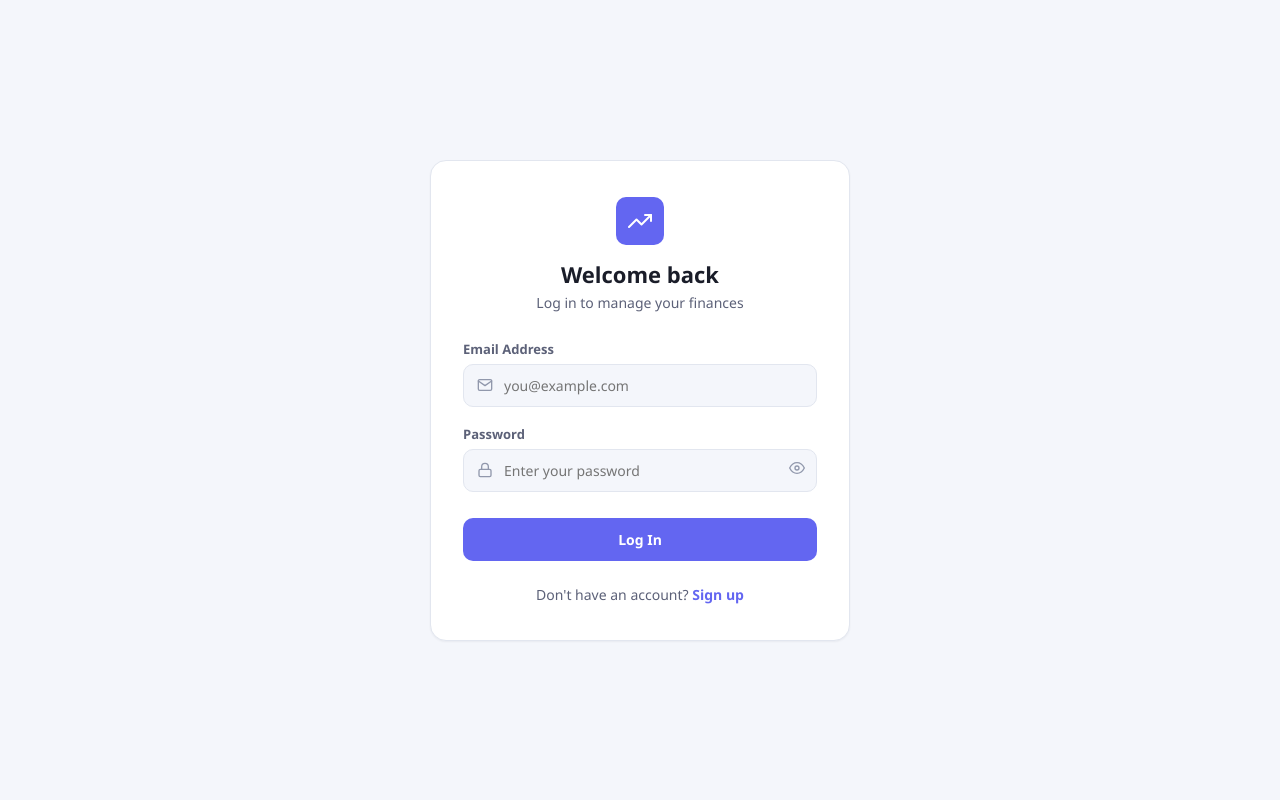
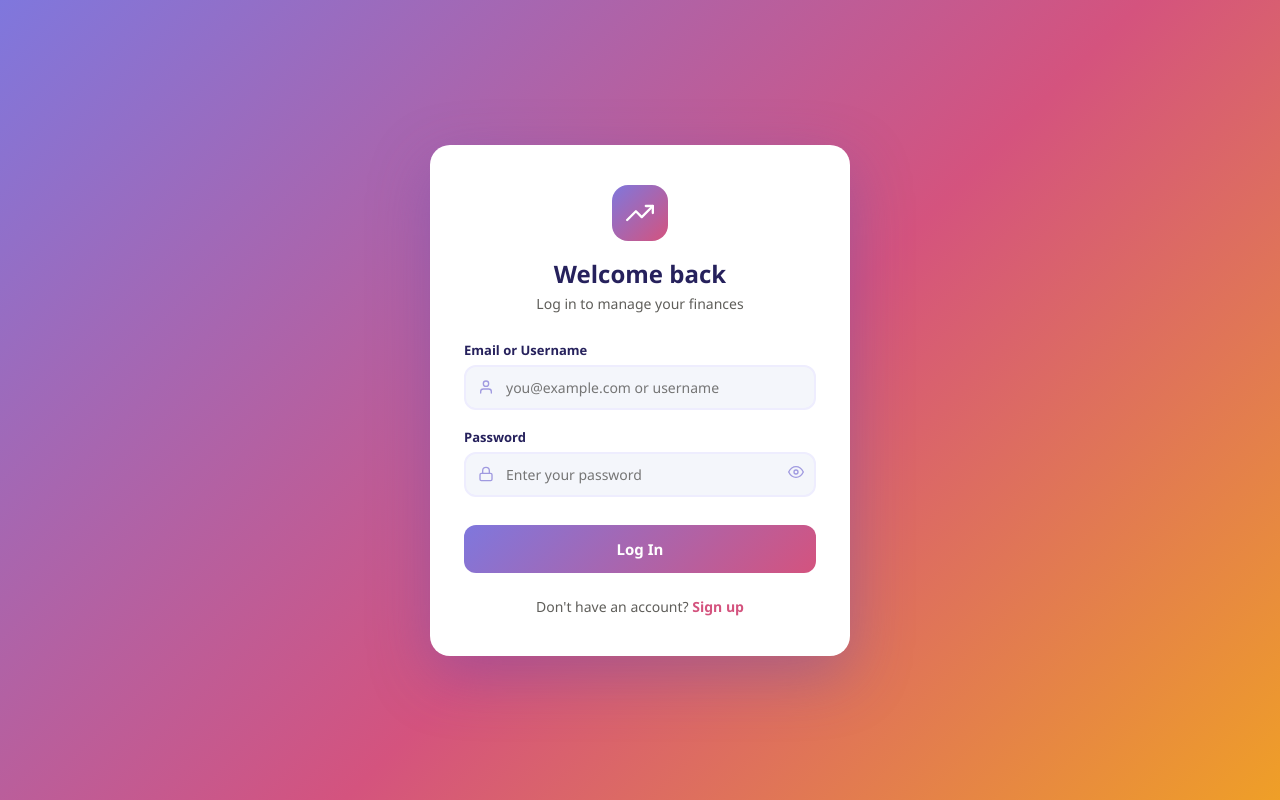
Before and after one commit to adithima/expense-tracker, a React (Vite) app in the folder frontend/: page /login in a window 1280 px wide. Built offline with nearby package versions, Linux system fonts and the light colour scheme; no server answers.

Commit message:
Add optional username login alongside email, redesign login/signup UI

```diff
--- a/frontend/src/pages/Login.jsx
+++ b/frontend/src/pages/Login.jsx
@@ -1,36 +1,37 @@
 import React, { useState } from 'react';
 import { Link, useNavigate } from 'react-router-dom';
-import { FiMail, FiLock, FiEye, FiEyeOff, FiTrendingUp } from 'react-icons/fi';
+import { FiUser, FiLock, FiEye, FiEyeOff, FiTrendingUp } from 'react-icons/fi';
 import { useAuth } from '../context/AuthContext';
-import { validateEmail, validatePassword, runValidation } from '../utils/validators';
+import { validatePassword, runValidation } from '../utils/validators';
 
 /**
  * Login Page
- * Handles user authentication with client-side validation,
- * inline field errors, loading state, and redirect on success.
+ * Accepts either an email address OR a username in a single field.
+ * Backend figures out which one was entered.
  */
 const Login = () => {
   const { login, authLoading } = useAuth();
   const navigate = useNavigate();
 
-  const [formData, setFormData] = useState({ email: '', password: '' });
+  const [formData, setFormData] = useState({ identifier: '', password: '' });
   const [errors, setErrors] = useState({});
   const [showPassword, setShowPassword] = useState(false);
 
   const handleChange = (e) => {
     const { name, value } = e.target;
     setFormData((prev) => ({ ...prev, [name]: value }));
-    // Clear the field-specific error as soon as the user starts correcting it
     if (errors[name]) {
       setErrors((prev) => ({ ...prev, [name]: '' }));
     }
   };
 
+  const validateIdentifier = (val) => (!val || !val.trim() ? 'Enter your email or username' : '');
+
   const handleSubmit = async (e) => {
     e.preventDefault();
 
     const validationErrors = runValidation(formData, {
-      email: validateEmail,
+      identifier: validateIdentifier,
       password: validatePassword,
     });
 
@@ -39,7 +40,7 @@ const Login = () => {
       return;
     }
 
-    const result = await login(formData.email, formData.password);
+    const result = await login(formData.identifier, formData.password);
     if (result.success) {
       navigate('/dashboard');
     }
@@ -52,62 +53,78 @@ const Login = () => {
         display: 'flex',
         alignItems: 'center',
         justifyContent: 'center',
-        backgroundColor: 'var(--color-bg)',
+        background: 'linear-gradient(135deg, #7f77dd 0%, #d4537e 55%, #ef9f27 100%)',
         padding: '20px',
       }}
     >
-      <div className="card" style={{ width: '100%', maxWidth: '420px', padding: '36px 32px' }}>
-        {/* Logo / Branding */}
+      <div
+        style={{
+          width: '100%',
+          maxWidth: '420px',
+          padding: '40px 34px',
+          borderRadius: '20px',
+          backgroundColor: '#ffffff',
+          boxShadow: '0 20px 60px rgba(83, 74, 183, 0.35)',
+        }}
+      >
         <div style={{ display: 'flex', flexDirection: 'column', alignItems: 'center', marginBottom: '28px' }}>
           <div
             style={{
-              width: 48,
-              height: 48,
-              borderRadius: 'var(--radius-md)',
-              backgroundColor: 'var(--color-primary)',
+              width: 56,
+              height: 56,
+              borderRadius: '16px',
+              background: 'linear-gradient(135deg, #7f77dd, #d4537e)',
               display: 'flex',
               alignItems: 'center',
               justifyContent: 'center',
-              marginBottom: '14px',
+              marginBottom: '16px',
             }}
           >
-            <FiTrendingUp size={24} color="#fff" />
+            <FiTrendingUp size={28} color="#fff" />
           </div>
-          <h1 style={{ fontSize: '22px', fontWeight: 800 }}>Welcome back</h1>
-          <p style={{ fontSize: '14px', color: 'var(--color-text-secondary)', marginTop: '4px' }}>
+          <h1 style={{ fontSize: '24px', fontWeight: 800, color: '#26215c' }}>Welcome back</h1>
+          <p style={{ fontSize: '14px', color: '#5f5e5a', marginTop: '4px' }}>
             Log in to manage your finances
           </p>
         </div>
 
         <form onSubmit={handleSubmit} noValidate>
           <div className="form-group">
-            <label className="form-label" htmlFor="email">Email Address</label>
+            <label className="form-label" htmlFor="identifier" style={{ color: '#26215c', fontWeight: 600 }}>
+              Email or Username
+            </label>
             <div style={{ position: 'relative' }}>
-              <FiMail
+              <FiUser
                 size={16}
-                style={{ position: 'absolute', left: 14, top: '50%', transform: 'translateY(-50%)', color: 'var(--color-text-muted)' }}
+                style={{ position: 'absolute', left: 14, top: '50%', transform: 'translateY(-50%)', color: '#a09ae0' }}
               />
               <input
-                id="email"
-                type="email"
-                name="email"
-                value={formData.email}
+                id="identifier"
+                type="text"
+                name="identifier"
+                value={formData.identifier}
                 onChange={handleChange}
-                placeholder="you@example.com"
-                className={`form-input ${errors.email ? 'input-error' : ''}`}
-                style={{ paddingLeft: '40px' }}
-                autoComplete="email"
+                placeholder="you@example.com or username"
+                className={`form-input ${errors.identifier ? 'input-error' : ''}`}
+                style={{
+                  paddingLeft: '40px',
+                  borderRadius: '12px',
+                  border: '2px solid #eeedfe',
+                }}
+                autoComplete="username"
               />
             </div>
-            {errors.email && <p className="form-error">{errors.email}</p>}
+            {errors.identifier && <p className="form-error">{errors.identifier}</p>}
           </div>
 
           <div className="form-group">
-            <label className="form-label" htmlFor="password">Password</label>
+            <label className="form-label" htmlFor="password" style={{ color: '#26215c', fontWeight: 600 }}>
+              Password
+            </label>
             <div style={{ position: 'relative' }}>
               <FiLock
                 size={16}
-                style={{ position: 'absolute', left: 14, top: '50%', transform: 'translateY(-50%)', color: 'var(--color-text-muted)' }}
+                style={{ position: 'absolute', left: 14, top: '50%', transform: 'translateY(-50%)', color: '#a09ae0' }}
               />
               <input
                 id="password"
@@ -117,14 +134,19 @@ const Login = () => {
                 onChange={handleChange}
                 placeholder="Enter your password"
                 className={`form-input ${errors.password ? 'input-error' : ''}`}
-                style={{ paddingLeft: '40px', paddingRight: '40px' }}
+                style={{
+                  paddingLeft: '40px',
+                  paddingRight: '40px',
+                  borderRadius: '12px',
+                  border: '2px solid #eeedfe',
+                }}
                 autoComplete="current-password"
               />
               <button
                 type="button"
                 onClick={() => setShowPassword((prev) => !prev)}
                 aria-label={showPassword ? 'Hide password' : 'Show password'}
-                style={{ position: 'absolute', right: 12, top: '50%', transform: 'translateY(-50%)', color: 'var(--color-text-muted)' }}
+                style={{ position: 'absolute', right: 12, top: '50%', transform: 'translateY(-50%)', color: '#a09ae0' }}
               >
                 {showPassword ? <FiEyeOff size={16} /> : <FiEye size={16} />}
               </button>
@@ -134,17 +156,28 @@ const Login = () => {
 
           <button
             type="submit"
-            className="btn btn-primary btn-block"
             disabled={authLoading}
-            style={{ marginTop: '8px', padding: '12px' }}
+            style={{
+              width: '100%',
+              marginTop: '10px',
+              padding: '14px',
+              borderRadius: '12px',
+              border: 'none',
+              background: 'linear-gradient(135deg, #7f77dd, #d4537e)',
+              color: '#fff',
+              fontWeight: 700,
+              fontSize: '15px',
+              cursor: authLoading ? 'default' : 'pointer',
+              opacity: authLoading ? 0.7 : 1,
+            }}
           >
             {authLoading ? 'Logging in...' : 'Log In'}
           </button>
         </form>
 
-        <p style={{ textAlign: 'center', fontSize: '14px', color: 'var(--color-text-secondary)', marginTop: '24px' }}>
+        <p style={{ textAlign: 'center', fontSize: '14px', color: '#5f5e5a', marginTop: '24px' }}>
           Don't have an account?{' '}
-          <Link to="/register" style={{ color: 'var(--color-primary)', fontWeight: 600 }}>
+          <Link to="/register" style={{ color: '#d4537e', fontWeight: 700 }}>
             Sign up
           </Link>
         </p>
--- a/frontend/src/pages/Register.jsx
+++ b/frontend/src/pages/Register.jsx
@@ -1,6 +1,6 @@
 import React, { useState } from 'react';
 import { Link, useNavigate } from 'react-router-dom';
-import { FiUser, FiMail, FiLock, FiEye, FiEyeOff, FiTrendingUp } from 'react-icons/fi';
+import { FiUser, FiMail, FiAtSign, FiLock, FiEye, FiEyeOff, FiTrendingUp } from 'react-icons/fi';
 import { useAuth } from '../context/AuthContext';
 import {
   validateName,
@@ -10,10 +10,18 @@ import {
   runValidation,
 } from '../utils/validators';
 
+const validateUsername = (val) => {
+  if (!val) return ''; // optional field, empty is fine
+  if (val.length < 3) return 'Username must be at least 3 characters';
+  if (val.length > 20) return 'Username cannot exceed 20 characters';
+  if (!/^[a-z0-9_]+$/i.test(val)) return 'Only letters, numbers, and underscores allowed';
+  return '';
+};
+
 /**
  * Register Page
- * Handles new user sign-up with full client-side validation
- * (including confirm-password matching), inline errors, and loading state.
+ * Email is required. Username is optional — an alternative way
+ * to log in later, alongside email.
  */
 const Register = () => {
   const { register, authLoading } = useAuth();
@@ -22,6 +30,7 @@ const Register = () => {
   const [formData, setFormData] = useState({
     name: '',
     email: '',
+    username: '',
     password: '',
     confirmPassword: '',
   });
@@ -42,6 +51,7 @@ const Register = () => {
     const validationErrors = runValidation(formData, {
       name: validateName,
       email: validateEmail,
+      username: validateUsername,
       password: validatePassword,
       confirmPassword: (val) => validateConfirmPassword(formData.password, val),
     });
@@ -51,7 +61,12 @@ const Register = () => {
       return;
     }
 
-    const result = await register(formData.name, formData.email, formData.password);
+    const result = await register(
+      formData.name,
+      formData.email,
+      formData.password,
+      formData.username || undefined
+    );
     if (result.success) {
       navigate('/dashboard');
     }
@@ -64,37 +79,48 @@ const Register = () => {
         display: 'flex',
         alignItems: 'center',
         justifyContent: 'center',
-        backgroundColor: 'var(--color-bg)',
+        background: 'linear-gradient(135deg, #7f77dd 0%, #d4537e 55%, #ef9f27 100%)',
         padding: '20px',
       }}
     >
-      <div className="card" style={{ width: '100%', maxWidth: '440px', padding: '36px 32px' }}>
+      <div
+        style={{
+          width: '100%',
+          maxWidth: '440px',
+          padding: '40px 34px',
+          borderRadius: '20px',
+          backgroundColor: '#ffffff',
+          boxShadow: '0 20px 60px rgba(83, 74, 183, 0.35)',
+        }}
+      >
         <div style={{ display: 'flex', flexDirection: 'column', alignItems: 'center', marginBottom: '28px' }}>
           <div
             style={{
-              width: 48,
-              height: 48,
-              borderRadius: 'var(--radius-md)',
-              backgroundColor: 'var(--color-primary)',
+              width: 56,
+              height: 56,
+              borderRadius: '16px',
+              background: 'linear-gradient(135deg, #7f77dd, #d4537e)',
               display: 'flex',
               alignItems: 'center',
               justifyContent: 'center',
-              marginBottom: '14px',
+              marginBottom: '16px',
             }}
           >
-            <FiTrendingUp size={24} color="#fff" />
+            <FiTrendingUp size={28} color="#fff" />
           </div>
-          <h1 style={{ fontSize: '22px', fontWeight: 800 }}>Create your account</h1>
-          <p style={{ fontSize: '14px', color: 'var(--color-text-secondary)', marginTop: '4px' }}>
+          <h1 style={{ fontSize: '24px', fontWeight: 800, color: '#26215c' }}>Create your account</h1>
+          <p style={{ fontSize: '14px', color: '#5f5e5a', marginTop: '4px' }}>
             Start tracking your finances today
           </p>
         </div>
 
         <form onSubmit={handleSubmit} noValidate>
           <div className="form-group">
-            <label className="form-label" htmlFor="name">Full Name</label>
+            <label className="form-label" htmlFor="name" style={{ color: '#26215c', fontWeight: 600 }}>
+              Full Name
+            </label>
             <div style={{ position: 'relative' }}>
-              <FiUser size={16} style={{ position: 'absolute', left: 14, top: '50%', transform: 'translateY(-50%)', color: 'var(--color-text-muted)' }} />
+              <FiUser size={16} style={{ position: 'absolute', left: 14, top: '50%', transform: 'translateY(-50%)', color: '#a09ae0' }} />
               <input
                 id="name"
                 type="text"
@@ -103,7 +129,7 @@ const Register = () => {
                 onChange={handleChange}
                 placeholder="John Doe"
                 className={`form-input ${errors.name ? 'input-error' : ''}`}
-                style={{ paddingLeft: '40px' }}
+                style={{ paddingLeft: '40px', borderRadius: '12px', border: '2px solid #eeedfe' }}
                 autoComplete="name"
               />
             </div>
@@ -111,9 +137,11 @@ const Register = () => {
           </div>
 
           <div className="form-group">
-            <label className="form-label" htmlFor="email">Email Address</label>
+            <label className="form-label" htmlFor="email" style={{ color: '#26215c', fontWeight: 600 }}>
+              Email Address
+            </label>
             <div style={{ position: 'relative' }}>
-              <FiMail size={16} style={{ position: 'absolute', left: 14, top: '50%', transform: 'translateY(-50%)', color: 'var(--color-text-muted)' }} />
+              <FiMail size={16} style={{ position: 'absolute', left: 14, top: '50%', transform: 'translateY(-50%)', color: '#a09ae0' }} />
               <input
                 id="email"
                 type="email"
@@ -122,7 +150,7 @@ const Register = () => {
                 onChange={handleChange}
                 placeholder="you@example.com"
                 className={`form-input ${errors.email ? 'input-error' : ''}`}
-                style={{ paddingLeft: '40px' }}
+                style={{ paddingLeft: '40px', borderRadius: '12px', border: '2px solid #eeedfe' }}
                 autoComplete="email"
               />
             </div>
@@ -130,9 +158,32 @@ const Register = () => {
           </div>
 
           <div className="form-group">
-            <label className="form-label" htmlFor="password">Password</label>
+            <label className="form-label" htmlFor="username" style={{ color: '#26215c', fontWeight: 600 }}>
+              Username <span style={{ fontWeight: 400, color: '#888780' }}>(optional)</span>
+            </label>
             <div style={{ position: 'relative' }}>
-              <FiLock size={16} style={{ position: 'absolute', left: 14, top: '50%', transform: 'translateY(-50%)', color: 'var(--color-text-muted)' }} />
+              <FiAtSign size={16} style={{ position: 'absolute', left: 14, top: '50%', transform: 'translateY(-50%)', color: '#a09ae0' }} />
+              <input
+                id="username"
+                type="text"
+                name="username"
+                value={formData.username}
+                onChange={handleChange}
+                placeholder="Choose a username to log in with too"
+                className={`form-input ${errors.username ? 'input-error' : ''}`}
+                style={{ paddingLeft: '40px', borderRadius: '12px', border: '2px solid #eeedfe' }}
+                autoComplete="off"
+              />
+            </div>
+            {errors.username && <p className="form-error">{errors.username}</p>}
+          </div>
+
+          <div className="form-group">
+            <label className="form-label" htmlFor="password" style={{ color: '#26215c', fontWeight: 600 }}>
+              Password
+            </label>
+            <div style={{ position: 'relative' }}>
+              <FiLock size={16} style={{ position: 'absolute', left: 14, top: '50%', transform: 'translateY(-50%)', color: '#a09ae0' }} />
               <input
                 id="password"
                 type={showPassword ? 'text' : 'password'}
@@ -141,14 +192,14 @@ const Register = () => {
                 onChange={handleChange}
                 placeholder="At least 6 characters"
                 className={`form-input ${errors.password ? 'input-error' : ''}`}
-                style={{ paddingLeft: '40px', paddingRight: '40px' }}
+                style={{ paddingLeft: '40px', paddingRight: '40px', borderRadius: '12px', border: '2px solid #eeedfe' }}
                 autoComplete="new-password"
               />
               <button
                 type="button"
                 onClick={() => setShowPassword((prev) => !prev)}
                 aria-label={showPassword ? 'Hide password' : 'Show password'}
-                style={{ position: 'absolute', right: 12, top: '50%', transform: 'translateY(-50%)', color: 'var(--color-text-muted)' }}
+                style={{ position: 'absolute', right: 12, top: '50%', transform: 'translateY(-50%)', color: '#a09ae0' }}
               >
                 {showPassword ? <FiEyeOff size={16} /> : <FiEye size={16} />}
               </button>
@@ -157,9 +208,11 @@ const Register = () => {
           </div>
 
           <div className="form-group">
-            <label className="form-label" htmlFor="confirmPassword">Confirm Password</label>
+            <label className="form-label" htmlFor="confirmPassword" style={{ color: '#26215c', fontWeight: 600 }}>
+              Confirm Password
+            </label>
             <div style={{ position: 'relative' }}>
-              <FiLock size={16} style={{ position: 'absolute', left: 14, top: '50%', transform: 'translateY(-50%)', color: 'var(--color-text-muted)' }} />
+              <FiLock size={16} style={{ position: 'absolute', left: 14, top: '50%', transform: 'translateY(-50%)', color: '#a09ae0' }} />
               <input
                 id="confirmPassword"
                 type={showPassword ? 'text' : 'password'}
@@ -168,7 +221,7 @@ const Register = () => {
                 onChange={handleChange}
                 placeholder="Re-enter your password"
                 className={`form-input ${errors.confirmPassword ? 'input-error' : ''}`}
-                style={{ paddingLeft: '40px' }}
+                style={{ paddingLeft: '40px', borderRadius: '12px', border: '2px solid #eeedfe' }}
                 autoComplete="new-password"
               />
             </div>
@@ -177,17 +230,28 @@ const Register = () => {
 
           <button
             type="submit"
-            className="btn btn-primary btn-block"
             disabled={authLoading}
-            style={{ marginTop: '8px', padding: '12px' }}
+            style={{
+              width: '100%',
+              marginTop: '10px',
+              padding: '14px',
+              borderRadius: '12px',
+              border: 'none',
+              background: 'linear-gradient(135deg, #7f77dd, #d4537e)',
+              color: '#fff',
+              fontWeight: 700,
+              fontSize: '15px',
+              cursor: authLoading ? 'default' : 'pointer',
+              opacity: authLoading ? 0.7 : 1,
+            }}
           >
             {authLoading ? 'Creating account...' : 'Create Account'}
           </button>
         </form>
 
-        <p style={{ textAlign: 'center', fontSize: '14px', color: 'var(--color-text-secondary)', marginTop: '24px' }}>
+        <p style={{ textAlign: 'center', fontSize: '14px', color: '#5f5e5a', marginTop: '24px' }}>
           Already have an account?{' '}
-          <Link to="/login" style={{ color: 'var(--color-primary)', fontWeight: 600 }}>
+          <Link to="/login" style={{ color: '#d4537e', fontWeight: 700 }}>
             Log in
           </Link>
         </p>
```
Also changed, not shown: frontend/src/context/AuthContext.jsx (+9 -4 lines), 2 other files (tests, documents, lock files or other folders).
